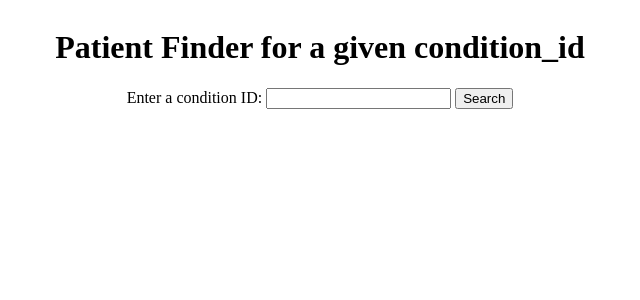
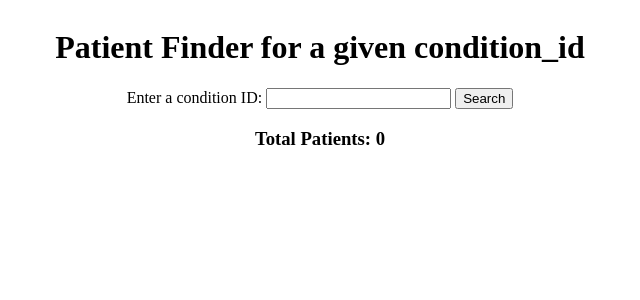
Before and after one commit to bcbi/fhir-condition-finder-synthea, a Flask app: page / in a window 1280 px wide. Shown: the top 300 px of the page, without its empty margins (320-960 px from the left). Run offline with Flask 3, Linux system fonts and the light colour scheme.

Commit message:
adding pagination

```diff
--- a/src/app.py
+++ b/src/app.py
@@ -1,8 +1,7 @@
 import requests
 import os
-from flask import Flask, request, render_template
+from flask import Flask, request, render_template, redirect, url_for
 from dotenv import load_dotenv
-
 
 app = Flask(__name__)
 
@@ -13,53 +12,66 @@ load_dotenv()
 username = os.getenv("FHIR_USERNAME")
 password = os.getenv("FHIR_PASSWORD")
 
+patients_data = []
 
 def request_patient(patient_id, credentials):
-
-    req = requests.get(FHIR_SERVER_BASE_URL + "/Patient/" + str(patient_id), auth = credentials)
-
-    print(f"Requests status: {req.status_code}")
-
-    response = req.json()
-    print(response.keys())
-
-    return response
+    req = requests.get(FHIR_SERVER_BASE_URL + "/Patient/" + str(patient_id), auth=credentials)
+    if req.status_code == 200:
+        return req.json()
+    else:
+        print(f"Request failed for patient {patient_id} with status code: {req.status_code}")
+        return None
 
 def search_patients_by_condition(condition_id, credentials):
-    # Search for patients with a specific condition
     search_url = f"{FHIR_SERVER_BASE_URL}/Condition?code={condition_id}"
-    req = requests.get(search_url, auth=credentials)
+    patients = []
 
-    if req.status_code == 200:
-        conditions = req.json()['entry']
-        patient_ids = [entry['resource']['subject']['reference'].split('/')[-1] for entry in conditions]
-        patients = [request_patient(patient_id, credentials) for patient_id in patient_ids]
-         # Convert patient details into set of tuples to ensure uniqueness
-        unique_patients = set((patient['id'], patient['name'][0]['given'][0], patient['name'][0]['family'], patient['gender'], patient['birthDate']) for patient in patients)
+    while search_url:
+        req = requests.get(search_url, auth=credentials)
+        if req.status_code == 200:
+            response = req.json()
+            conditions = response.get('entry', [])
+            patient_ids = [entry['resource']['subject']['reference'].split('/')[-1] for entry in conditions]
 
-        total_patients = len(unique_patients)
-        return {'unique_patients': unique_patients, 'total_patients': total_patients}
-    else:
-        return None
+            for patient_id in patient_ids:
+                patient = request_patient(patient_id, credentials)
+                if patient:
+                    patients.append(patient)
 
+            search_url = None
+            if 'link' in response:
+                for link in response['link']:
+                    if link['relation'] == 'next':
+                        search_url = link['url']
+                        break
+        else:
+            return []
 
-
-
+    unique_patients = list(set(
+        (patient['id'], patient['name'][0]['given'][0], patient['name'][0]['family'], patient['gender'], patient['birthDate'])
+        for patient in patients
+    ))
+    return unique_patients
 
 @app.route('/', methods=['GET', 'POST'])
 def index():
-    result = None
-    credentials = (username, password)
+    global patients_data
+    page = request.args.get('page', 1, type=int)
+    per_page = 10
 
     if request.method == 'POST':
-        try:
-            condition_id = request.form['condition_id']
-            result = search_patients_by_condition(condition_id, credentials)
-        except ValueError:
-            result = 'Invalid input. Please enter a valid condition ID.'
+        condition_id = request.form['condition_id']
+        credentials = (username, password)
+        patients_data = search_patients_by_condition(condition_id, credentials)
+        page = 1
+        return redirect(url_for('index', page=page))
 
-    return render_template('index.html', result=result)
+    total_pages = (len(patients_data) - 1) // per_page + 1 if patients_data else 1
+    start = (page - 1) * per_page
+    end = start + per_page
+    patients_to_show = patients_data[start:end] if patients_data else []
 
+    return render_template('index.html', patients=patients_to_show, page=page, total_pages=total_pages, total_patients=len(patients_data))
 
 if __name__ == '__main__':
     port_str = os.environ['FHIR_PORT']
--- a/src/templates/index.html
+++ b/src/templates/index.html
@@ -1,25 +1,33 @@
 <!DOCTYPE html>
-
 <html lang="en">
 <head>
     <meta charset="UTF-8">
     <title>Patient Finder for a given condition_id</title>
+    <script>
+        function clearPreviousResults() {
+            document.getElementById('results').innerHTML = '';
+        }
+    </script>
 </head>
 <body>
-    <div class=container>
+    <div class="container">
         <h1>Patient Finder for a given condition_id</h1>
 
-    <form method="post">
+        <form method="post" onsubmit="clearPreviousResults()">
             <label for="condition_id">Enter a condition ID:</label>
             <input type="text" name="condition_id" id="condition_id">
             <input type="submit" value="Search">
         </form>
 
-    {% if result %}
-    <h3>Total Patients: {{ result['total_patients'] }}</h3>
+        <div id="results">
+            {% if total_patients is not none %}
+                <h3>Total Patients: {{ total_patients }}</h3>
+            {% endif %}
+
+            {% if patients %}
                 <h3>Results:</h3>
                 <ul>
-        {% for patient in result['unique_patients'] %}
+                    {% for patient in patients %}
                     <li>
                         <p>Patient ID: {{ patient[0] }}</p>
                         <p>First Name: {{ patient[1] }}</p>
@@ -29,17 +37,36 @@
                     </li>
                     {% endfor %}
                 </ul>
+                <div class="pagination">
+                    {% if page > 1 %}
+                    <a href="{{ url_for('index', page=page-1) }}">Previous</a>
                     {% endif %}
-
-
+                    {% if page < total_pages %}
+                    <a href="{{ url_for('index', page=page+1) }}">Next</a>
+                    {% endif %}
+                </div>
+            {% endif %}
+        </div>
     </div>
 </body>
 </html>
-
-
 <style>
 .container {
     display: grid;
     place-items: center;
 }
+.pagination {
+    margin-top: 20px;
+}
+.pagination a {
+    margin: 0 10px;
+    text-decoration: none;
+    padding: 5px 10px;
+    background: #007BFF;
+    color: white;
+    border-radius: 5px;
+}
+.pagination a:hover {
+    background: #0056b3;
+}
 </style>
```
Also changed, not shown: README.md. Lines whose indentation alone changed are shown as unchanged.
